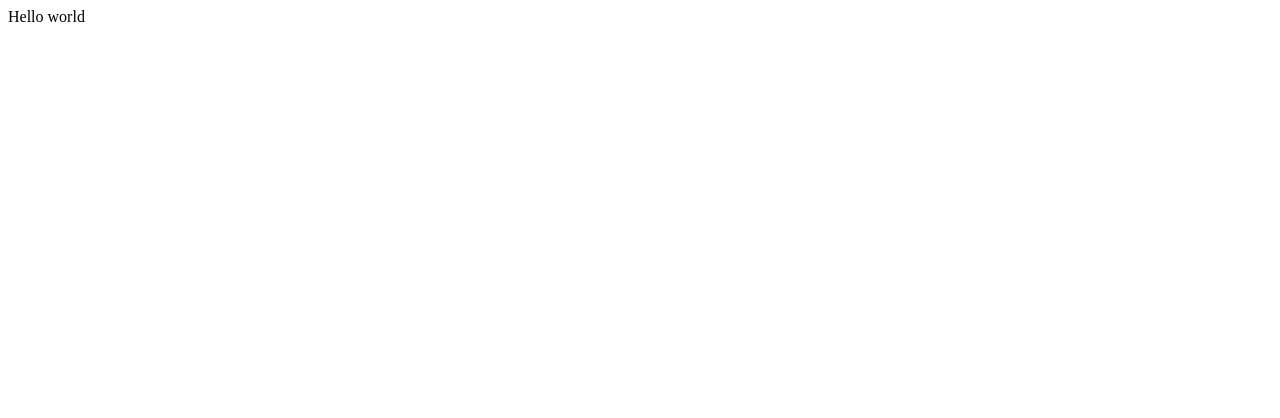
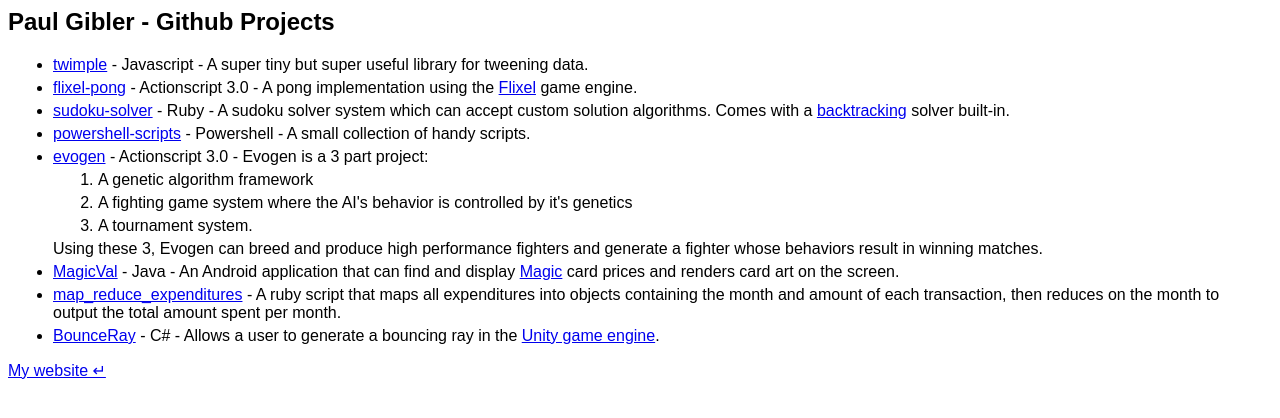
Before and after one commit to pgibler/pgibler.github.io, a plain HTML site: page index.html in a window 1280 px wide. Drawn offline with Linux system fonts and the light colour scheme.

Commit message:
Updated github page with repositories.

```diff
--- /dev/null
+++ b/index.css
@@ -0,0 +1,17 @@
+body {
+  font: menu;
+  animation: fadein .5s;
+}
+
+#projects li {
+  margin: 5px;
+}
+
+@keyframes fadein {
+  from {
+    opacity: 0;
+  }
+  to {
+    opacity: 1;
+  }
+}
--- a/index.html
+++ b/index.html
@@ -1 +1,58 @@
-Hello world
+<html>
+  <head>
+    <link rel="stylesheet" type="text/css" href="index.css">
+    <title>Paul Gibler - Github Projects</title>
+  </head>
+  <body>
+    <section id="head">
+      <h1>Paul Gibler - Github Projects</h1>
+    </section>
+    <section id="projects">
+      <ul>
+        <li>
+          <a href="https://github.com/pgibler/twimple">twimple</a> - Javascript -
+          <span class="description">A super tiny but super useful library for tweening data.</span>
+        </li>
+        <li>
+          <a href="https://github.com/pgibler/flixel-pong">flixel-pong</a> - Actionscript 3.0 -
+          <span class="description">A pong implementation using the <a href="http://flixel.org/">Flixel</a> game engine.</span>
+        </li>
+        <li>
+          <a href="https://github.com/pgibler/sudoku-solver">sudoku-solver</a> - Ruby -
+          <span class="description">A sudoku solver system which can accept custom solution algorithms. Comes with a <a href="https://en.wikipedia.org/wiki/Sudoku_solving_algorithms#Brute_Force_Algorithm_.28Backtracking.29">backtracking</a> solver built-in.</span>
+        </li>
+        <li>
+          <a href="https://github.com/pgibler/powershell-scripts">powershell-scripts</a> - Powershell -
+          <span class="description">A small collection of handy scripts.</span>
+        </li>
+        <li>
+          <a href="https://github.com/pgibler/evogen">evogen</a> - Actionscript 3.0 -
+          <span class="description">
+            Evogen is a 3 part project:
+            <ol>
+              <li>A genetic algorithm framework</li>
+              <li>A fighting game system where the AI's behavior is controlled by it's genetics</li>
+              <li>A tournament system.</li>
+            </ol>
+            Using these 3, Evogen can breed and produce high performance fighters and generate a fighter whose behaviors result in winning matches.
+          </span>
+        </li>
+        <li>
+          <a href="https://github.com/pgibler/MagicVal">MagicVal</a> - Java -
+          <span class="description">An Android application that can find and display <a href="http://magic.wizards.com/en">Magic</a> card prices and renders card art on the screen.</span>
+        </li>
+        <li>
+          <a href="https://github.com/pgibler/map_reduce_expenditures">map_reduce_expenditures</a> -
+          <span class="description">A ruby script that maps all expenditures into objects containing the month and amount of each transaction, then reduces on the month to output the total amount spent per month.</span>
+        </li>
+        <li>
+          <a href="https://github.com/pgibler/BounceRay">BounceRay</a> - C# -
+          <span class="description">Allows a user to generate a bouncing ray in the <a href="https://en.wikipedia.org/wiki/Unity_(game_engine)">Unity game engine</a>.</span>
+        </li>
+      </ul>
+    </section>
+    <section id="footer">
+      <a href="http://paulgibler.com">My website &#8629;</a>
+    </section>
+  </body>
+</html>
```
